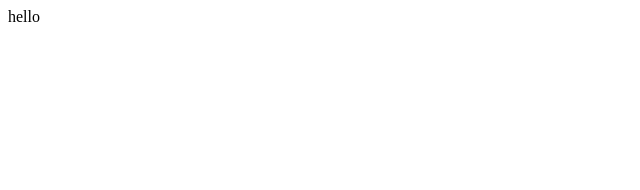
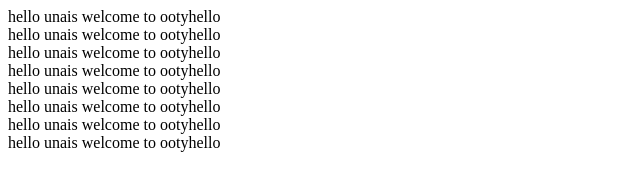
Before and after one commit to unaisshemim/github_tutorial, a plain HTML site: page index.html in a window 1280 px wide. Shown: the whole page, without its empty margins (0-640 px from the left). Drawn offline with Linux system fonts and the light colour scheme.

Commit message:
first commit

```diff
--- /dev/null
+++ b/hi.js
@@ -0,0 +1 @@
+hello
--- a/index.html
+++ b/index.html
@@ -1 +1,8 @@
-<div>hello</div>
+<div>hello unais welcome to ootyhello</div>
+<div>hello unais welcome to ootyhello</div>
+<div>hello unais welcome to ootyhello</div>
+<div>hello unais welcome to ootyhello</div>
+<div>hello unais welcome to ootyhello</div>
+<div>hello unais welcome to ootyhello</div>
+<div>hello unais welcome to ootyhello</div>
+<div>hello unais welcome to ootyhello</div>
```
